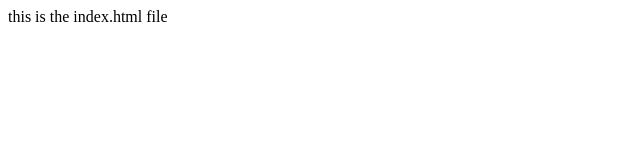
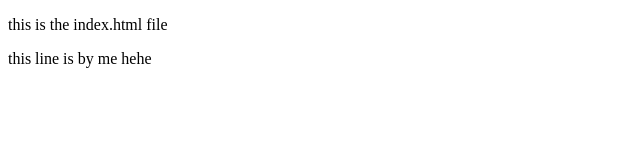
Before and after one commit to ax1ll3as/HTML-basics, a plain HTML site: page index.html in a window 1280 px wide. Shown: the whole page, without its empty margins (0-640 px from the left). Drawn offline with Linux system fonts and the light colour scheme.

Commit message:
this is commited by moose

```diff
--- a/index.html
+++ b/index.html
@@ -1,13 +1,14 @@
 <!DOCTYPE html>
 <html lang="en">
-<head>
-    <meta charset="UTF-8">
-    <meta http-equiv="X-UA-Compatible" content="IE=edge">
-    <meta name="viewport" content="width=device-width, initial-scale=1.0">
+  <head>
+    <meta charset="UTF-8" />
+    <meta http-equiv="X-UA-Compatible" content="IE=edge" />
+    <meta name="viewport" content="width=device-width, initial-scale=1.0" />
     <title>Document</title>
-</head>
-<body>
-    this is the index.html file
+  </head>
+  <body>
+    <p>this is the index.html file</p>
 
-</body>
+    <p>this line is by me hehe</p>
+  </body>
 </html>
```
